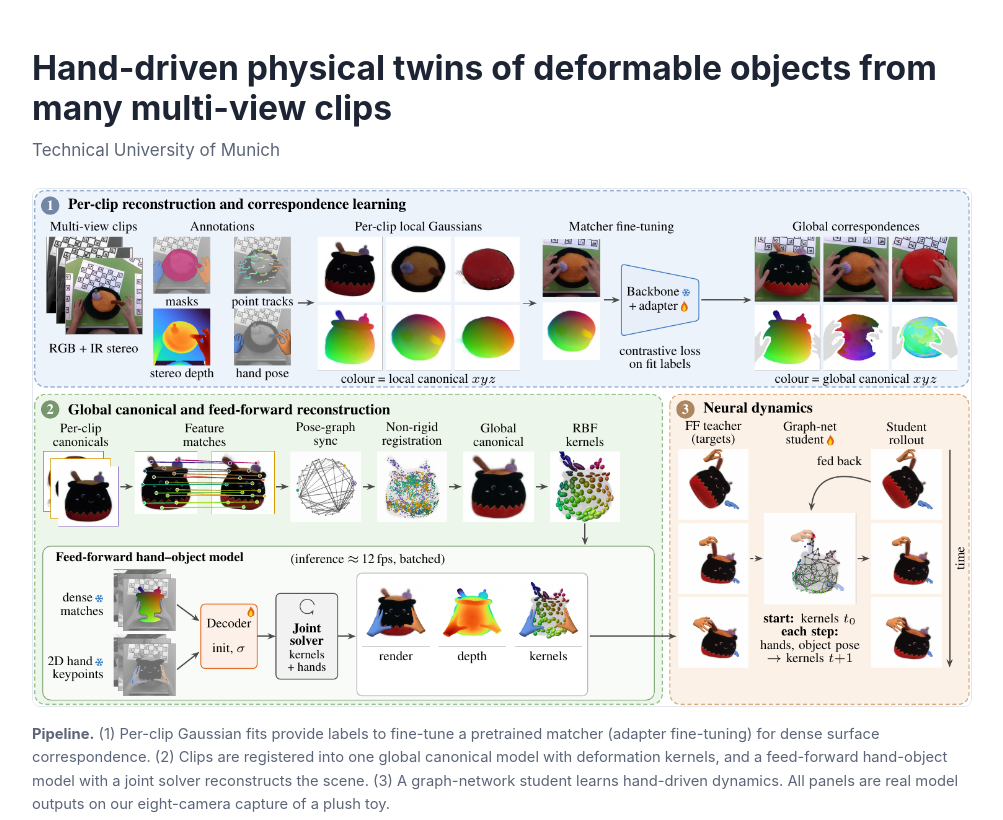
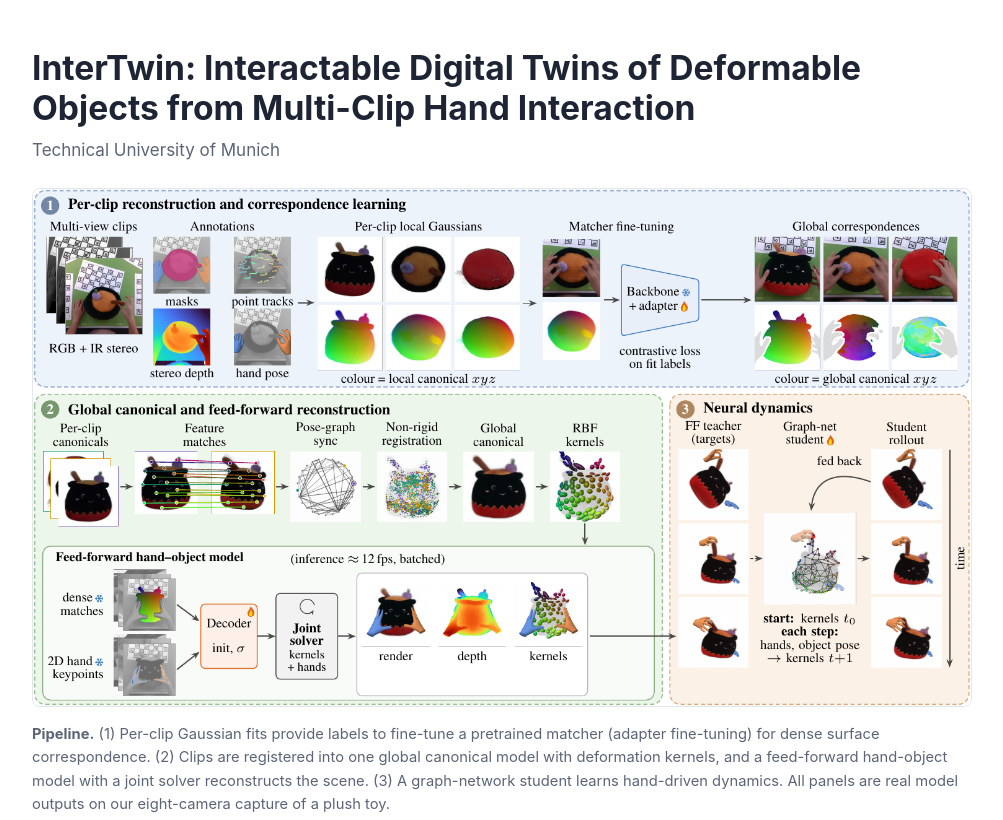
Before and after one commit to MarsilZakour/MarsilZakour.github.io, a plain HTML site: page plush_twin/index.html in a window 1280 px wide. Shown: the top 820 px of the page, without its empty margins (138-1141 px from the left). Drawn offline with Linux system fonts and the light colour scheme.

Commit message:
plush_twin: rename to InterTwin title

```diff
--- a/plush_twin/index.html
+++ b/plush_twin/index.html
@@ -1,5 +1,5 @@
 <!doctype html><html lang="en"><head><meta charset="utf-8"><meta name="viewport" content="width=device-width,initial-scale=1">
-<title>Hand-driven physical twins of deformable objects</title>
+<title>InterTwin: Interactable Digital Twins of Deformable Objects from Multi-Clip Hand Interaction</title>
 <style>
 :root{--fg:#1d2433;--mut:#5b6577;--acc:#2f5fb3;--bg:#fff;--card:#f5f7fb}
 *{box-sizing:border-box}body{margin:0;font:17px/1.6 -apple-system,Segoe UI,Helvetica,Arial,sans-serif;color:var(--fg);background:var(--bg)}
@@ -15,7 +15,7 @@ tr.ours td{font-weight:700;background:var(--card)}tr.floor td{color:var(--mut);f
 .grid{display:grid;grid-template-columns:repeat(auto-fit,minmax(300px,1fr));gap:20px}
 .note{color:var(--mut);font-size:.92rem}
 </style></head><body><main>
-<h1>Hand-driven physical twins of deformable objects from many multi-view clips</h1>
+<h1>InterTwin: Interactable Digital Twins of Deformable Objects from Multi-Clip Hand Interaction</h1>
 <div class="by">Technical University of Munich</div>
 
 <figure><img src="img/teaser.png" alt="Pipeline overview">
```
Also changed, not shown: index.html (+1 -1 lines).
